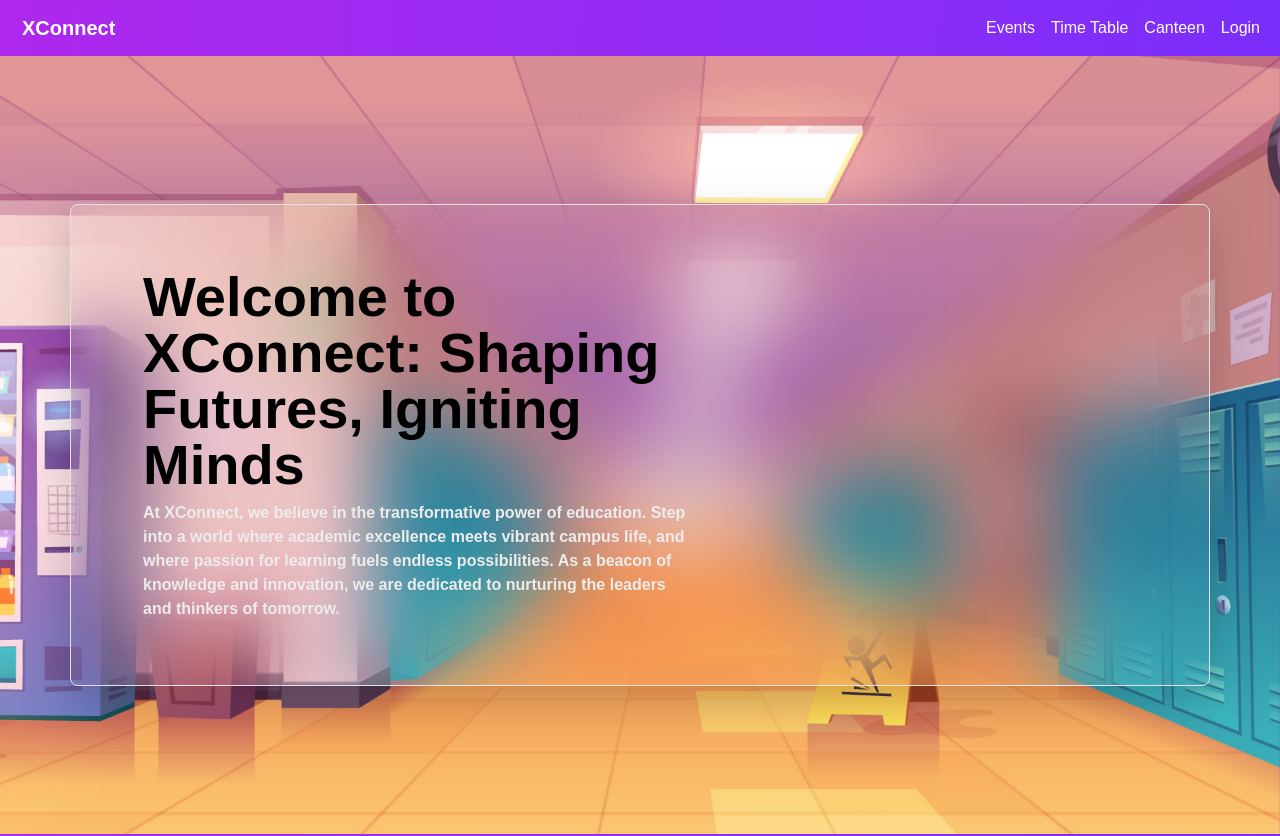
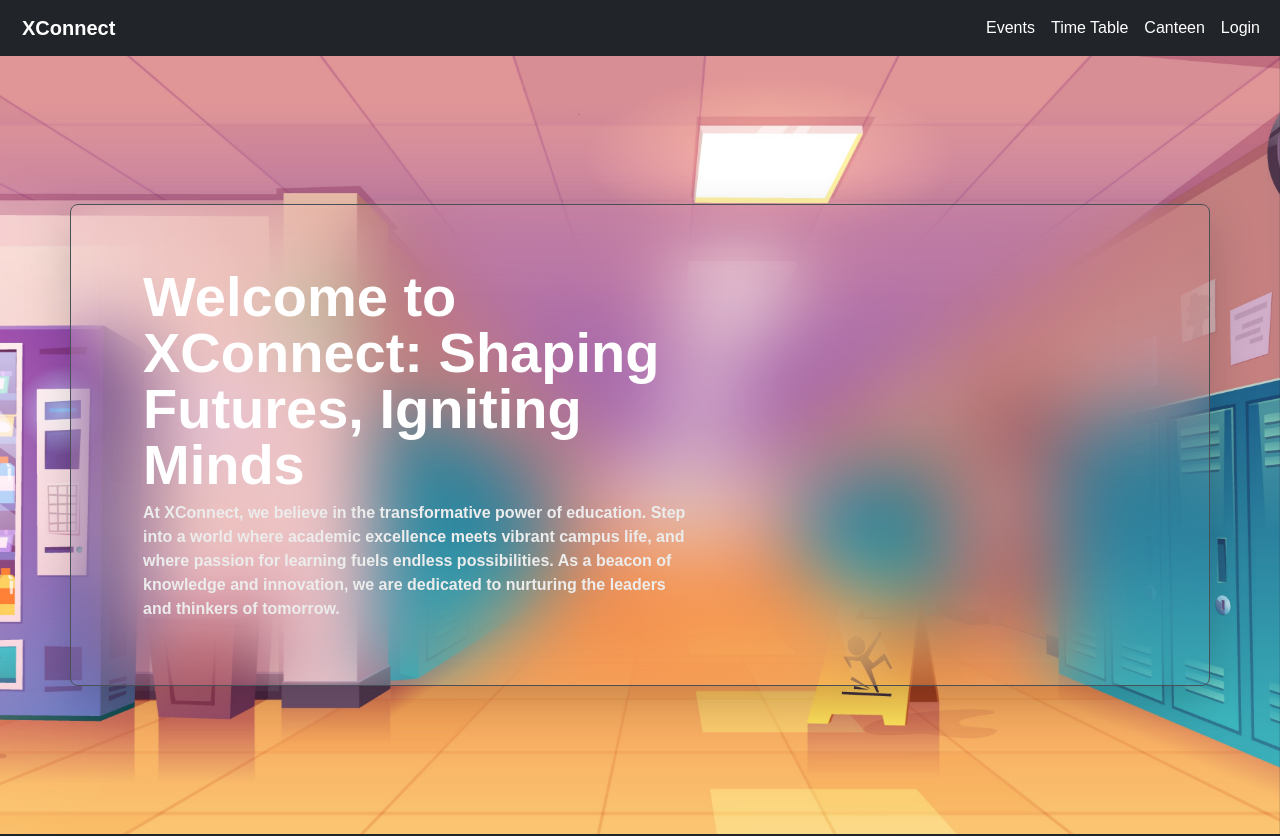
Before and after one commit to sea-rod/xavier-connect, a React (Create React App) app in the folder xconnect_frontend/xconnect/: page / in a window 1280 px wide. Shown: the top 836 px of the page. Built offline with nearby package versions, Linux system fonts and the light colour scheme.

Commit message:
some changes

```diff
--- a/xconnect_frontend/xconnect/public/index.html
+++ b/xconnect_frontend/xconnect/public/index.html
@@ -11,7 +11,7 @@
     <link href="https://cdn.jsdelivr.net/npm/bootstrap@5.3.2/dist/css/bootstrap.min.css" rel="stylesheet" integrity="sha384-T3c6CoIi6uLrA9TneNEoa7RxnatzjcDSCmG1MXxSR1GAsXEV/Dwwykc2MPK8M2HN" crossorigin="anonymous">
     <title>X Connect</title>
   </head>
-  <body>
+  <body data-bs-theme="dark">
     <noscript>You need to enable JavaScript to run this app.</noscript>
     <div id="root"></div>
   </body>
--- a/xconnect_frontend/xconnect/src/index.css
+++ b/xconnect_frontend/xconnect/src/index.css
@@ -1,4 +1,4 @@
-body {
+/* body {
   margin: 0;
   padding: 0;
   height: 100vh;
@@ -17,7 +17,7 @@ body {
   100% {
     background-position: 0% 50%;
   }
-}
+} */
 
 @media screen and (max-width: 430px) {
 .linkedin-fix {
```
